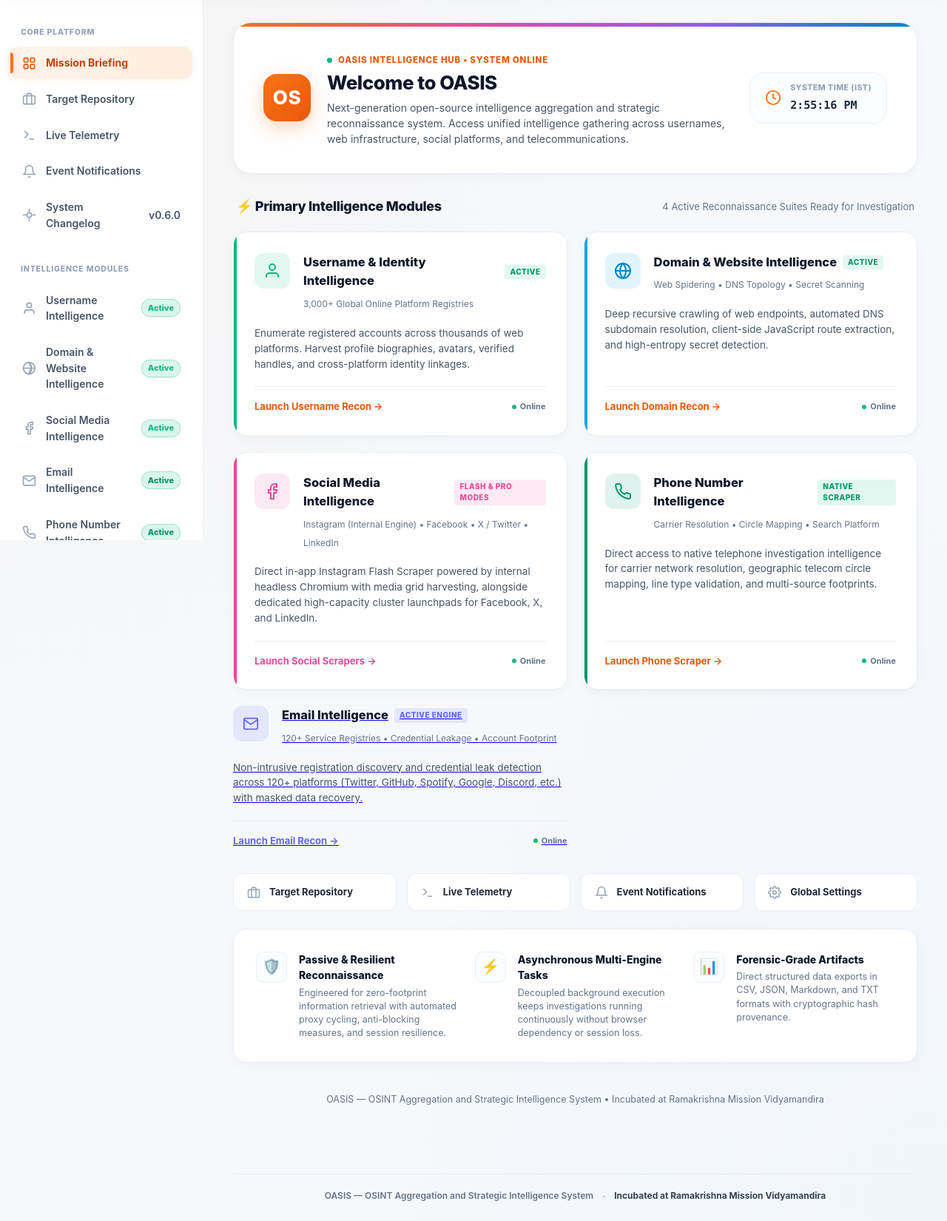
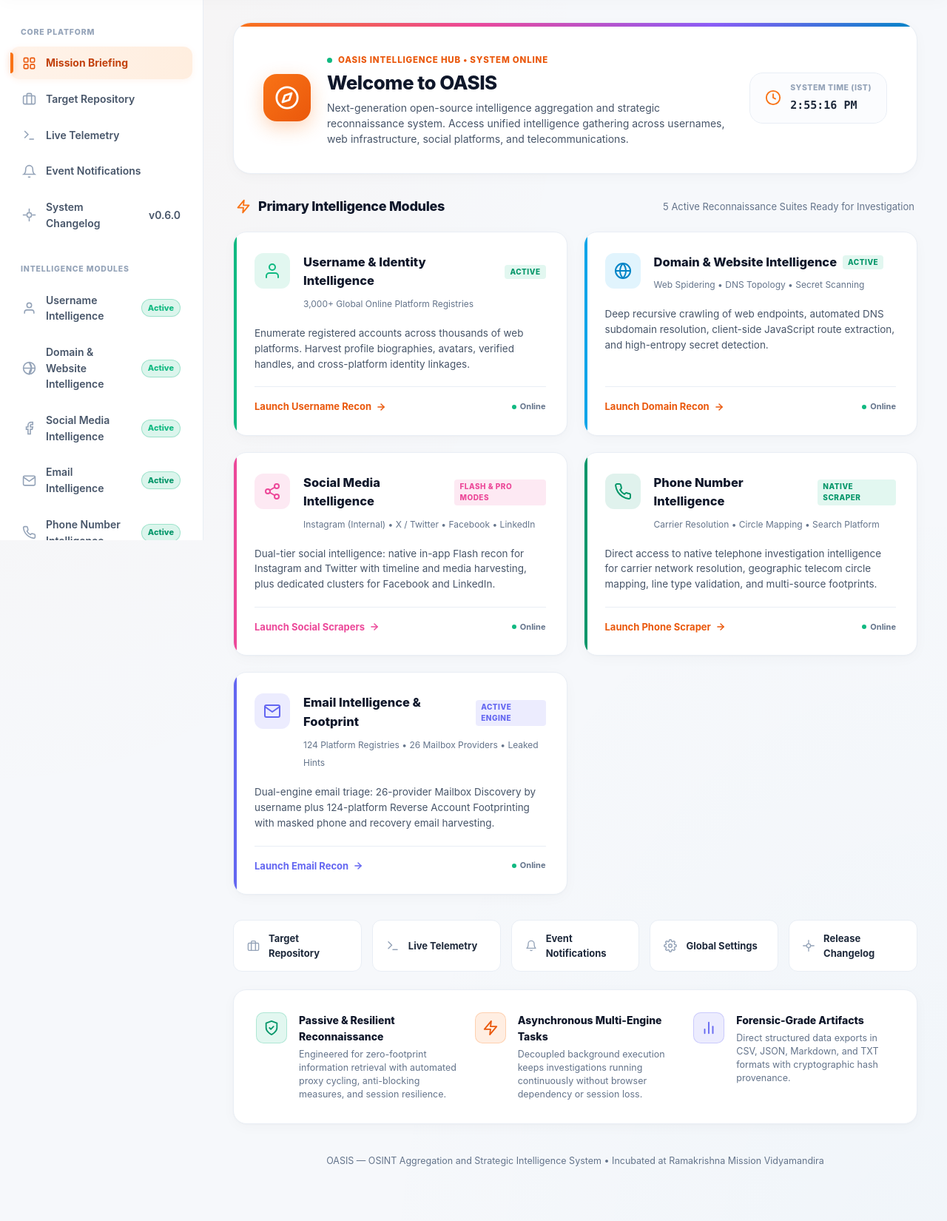
Before and after one commit to vidyamandira-faceoff/Oasis, a FastAPI app: page / in a window 1280 px wide. Shown: the part 70-1720 px from the top of the page at 74% size. Run offline with FastAPI, Linux system fonts and the light colour scheme; some libraries are stand-ins or nearby versions.

Commit message:
feat(dashboard): replace emojis with professional SVG iconography and align 5-module metrics

```diff
--- a/services/dashboard/backend/service.py
+++ b/services/dashboard/backend/service.py
@@ -7,8 +7,8 @@ from core.process_manager import RUNNING_PROCESSES
 def get_dashboard_summary():
     return {
         "active_investigations": 1,
-        "active_modules_count": "4 Active",
-        "connected_engines_count": "4 Ready",
+        "active_modules_count": "5 Active",
+        "connected_engines_count": "6 Ready",
         "active_engine_name": "OASIS Reconnaissance Platform",
         "system_status": "Operational",
         "compliance_tag": "PRODUCTION BUILD"
--- a/services/dashboard/frontend/templates/dashboard.html
+++ b/services/dashboard/frontend/templates/dashboard.html
@@ -198,6 +198,7 @@
   .card-domain-intel::before { background: #0ea5e9; }
   .card-social-intel::before { background: #ec4899; }
   .card-phone-intel::before { background: #059669; }
+  .card-email-intel::before { background: #6366f1; }
 
   .module-card-top {
     display: flex;
@@ -219,6 +220,7 @@
   .icon-blue-bg { background: rgba(14, 165, 233, 0.12); color: #0284c7; }
   .icon-pink-bg { background: rgba(236, 72, 153, 0.12); color: #ec4899; }
   .icon-emerald-bg { background: rgba(5, 150, 105, 0.12); color: #059669; }
+  .icon-indigo-bg { background: rgba(99, 102, 241, 0.12); color: #6366f1; }
 
   .module-card-title-group h3 {
     font-size: 16.5px;
@@ -334,9 +336,14 @@
   /* 5. Quick Tools & Operations Toolbar */
   .quick-ops-bar {
     display: grid;
-    grid-template-columns: repeat(4, 1fr);
+    grid-template-columns: repeat(5, 1fr);
     gap: 14px;
     margin-bottom: 24px;
+  }
+  @media (max-width: 1100px) {
+    .quick-ops-bar {
+      grid-template-columns: repeat(3, 1fr);
+    }
   }
   @media (max-width: 768px) {
     .quick-ops-bar {
@@ -389,7 +396,10 @@
     <div class="hero-welcome-card">
       <div class="hero-welcome-left">
         <div class="hero-logo-box">
-          OS
+          <svg width="34" height="34" viewBox="0 0 24 24" fill="none" stroke="currentColor" stroke-width="2" stroke-linecap="round" stroke-linejoin="round">
+            <circle cx="12" cy="12" r="10"></circle>
+            <polygon points="16.24 7.76 14.12 14.12 7.76 16.24 9.88 9.88 16.24 7.76"></polygon>
+          </svg>
         </div>
         <div>
           <div class="hero-greeting-tag">
@@ -420,14 +430,17 @@
     <!-- 2. Core Intelligence Modules Section -->
     <div class="section-heading-bar">
       <div class="section-heading-title">
-        <span>⚡ Primary Intelligence Modules</span>
+        <svg width="20" height="20" viewBox="0 0 24 24" fill="none" stroke="var(--ember-500)" stroke-width="2.2" stroke-linecap="round" stroke-linejoin="round">
+          <polygon points="13 2 3 14 12 14 11 22 21 10 12 10 13 2"></polygon>
+        </svg>
+        <span>Primary Intelligence Modules</span>
       </div>
       <div class="section-heading-sub">
-        4 Active Reconnaissance Suites Ready for Investigation
+        5 Active Reconnaissance Suites Ready for Investigation
       </div>
     </div>
 
-    <!-- 3. Core Modules 2x2 Grid -->
+    <!-- 3. Core Modules Grid -->
     <div class="modules-showcase-grid">
 
       <!-- Module 1: Username Intelligence -->
@@ -435,7 +448,7 @@
         <div>
           <div class="module-card-top">
             <div class="module-card-icon icon-green-bg">
-              <svg width="24" height="24" viewBox="0 0 24 24" fill="none" stroke="currentColor" stroke-width="2">
+              <svg width="24" height="24" viewBox="0 0 24 24" fill="none" stroke="currentColor" stroke-width="2" stroke-linecap="round" stroke-linejoin="round">
                 <path d="M20 21v-2a4 4 0 0 0-4-4H8a4 4 0 0 0-4 4v2"></path>
                 <circle cx="12" cy="7" r="4"></circle>
               </svg>
@@ -453,7 +466,10 @@
           </p>
         </div>
         <div class="module-card-footer">
-          <span class="module-action-cta">Launch Username Recon &rarr;</span>
+          <span class="module-action-cta">
+            Launch Username Recon
+            <svg width="14" height="14" viewBox="0 0 24 24" fill="none" stroke="currentColor" stroke-width="2.5" stroke-linecap="round" stroke-linejoin="round"><line x1="5" y1="12" x2="19" y2="12"></line><polyline points="12 5 19 12 12 19"></polyline></svg>
+          </span>
           <span class="module-status-chip"><span class="dot"></span> Online</span>
         </div>
       </a>
@@ -463,7 +479,7 @@
         <div>
           <div class="module-card-top">
             <div class="module-card-icon icon-blue-bg">
-              <svg width="24" height="24" viewBox="0 0 24 24" fill="none" stroke="currentColor" stroke-width="2">
+              <svg width="24" height="24" viewBox="0 0 24 24" fill="none" stroke="currentColor" stroke-width="2" stroke-linecap="round" stroke-linejoin="round">
                 <circle cx="12" cy="12" r="10"></circle>
                 <line x1="2" y1="12" x2="22" y2="12"></line>
                 <path d="M12 2a15.3 15.3 0 0 1 4 10 15.3 15.3 0 0 1-4 10 15.3 15.3 0 0 1-4-10 15.3 15.3 0 0 1 4-10z"></path>
@@ -482,7 +498,10 @@
           </p>
         </div>
         <div class="module-card-footer">
-          <span class="module-action-cta">Launch Domain Recon &rarr;</span>
+          <span class="module-action-cta">
+            Launch Domain Recon
+            <svg width="14" height="14" viewBox="0 0 24 24" fill="none" stroke="currentColor" stroke-width="2.5" stroke-linecap="round" stroke-linejoin="round"><line x1="5" y1="12" x2="19" y2="12"></line><polyline points="12 5 19 12 12 19"></polyline></svg>
+          </span>
           <span class="module-status-chip"><span class="dot"></span> Online</span>
         </div>
       </a>
@@ -492,8 +511,12 @@
         <div>
           <div class="module-card-top">
             <div class="module-card-icon icon-pink-bg">
-              <svg width="24" height="24" viewBox="0 0 24 24" fill="none" stroke="currentColor" stroke-width="2">
-                <path d="M18 2h-3a5 5 0 0 0-5 5v3H7v4h3v8h4v-8h3l1-4h-4V7a1 1 0 0 1 1-1h3z"></path>
+              <svg width="24" height="24" viewBox="0 0 24 24" fill="none" stroke="currentColor" stroke-width="2" stroke-linecap="round" stroke-linejoin="round">
+                <circle cx="18" cy="5" r="3"></circle>
+                <circle cx="6" cy="12" r="3"></circle>
+                <circle cx="18" cy="19" r="3"></circle>
+                <line x1="8.59" y1="13.51" x2="15.42" y2="17.49"></line>
+                <line x1="15.41" y1="6.51" x2="8.59" y2="10.49"></line>
               </svg>
             </div>
             <div class="module-card-title-group">
@@ -501,15 +524,18 @@
                 Social Media Intelligence
                 <span class="module-card-badge" style="background: rgba(236, 72, 153, 0.12); color: #ec4899;">Flash &amp; Pro Modes</span>
               </h3>
-              <span style="font-size: 12px; color: var(--slate-500);">Instagram (Internal Engine) &bull; Facebook &bull; X / Twitter &bull; LinkedIn</span>
+              <span style="font-size: 12px; color: var(--slate-500);">Instagram (Internal) &bull; X / Twitter &bull; Facebook &bull; LinkedIn</span>
             </div>
           </div>
           <p class="module-card-desc">
-            Direct in-app Instagram Flash Scraper powered by internal headless Chromium with media grid harvesting, alongside dedicated high-capacity cluster launchpads for Facebook, X, and LinkedIn.
+            Dual-tier social intelligence: native in-app Flash recon for Instagram and Twitter with timeline and media harvesting, plus dedicated clusters for Facebook and LinkedIn.
           </p>
         </div>
         <div class="module-card-footer">
-          <span class="module-action-cta" style="color: #ec4899;">Launch Social Scrapers &rarr;</span>
+          <span class="module-action-cta" style="color: #ec4899;">
+            Launch Social Scrapers
+            <svg width="14" height="14" viewBox="0 0 24 24" fill="none" stroke="currentColor" stroke-width="2.5" stroke-linecap="round" stroke-linejoin="round"><line x1="5" y1="12" x2="19" y2="12"></line><polyline points="12 5 19 12 12 19"></polyline></svg>
+          </span>
           <span class="module-status-chip"><span class="dot"></span> Online</span>
         </div>
       </a>
@@ -519,7 +545,7 @@
         <div>
           <div class="module-card-top">
             <div class="module-card-icon icon-emerald-bg">
-              <svg width="24" height="24" viewBox="0 0 24 24" fill="none" stroke="currentColor" stroke-width="2">
+              <svg width="24" height="24" viewBox="0 0 24 24" fill="none" stroke="currentColor" stroke-width="2" stroke-linecap="round" stroke-linejoin="round">
                 <path d="M22 16.92v3a2 2 0 0 1-2.18 2 19.79 19.79 0 0 1-8.63-3.07 19.5 19.5 0 0 1-6-6 19.79 19.79 0 0 1-3.07-8.67A2 2 0 0 1 4.11 2h3a2 2 0 0 1 2 1.72 12.84 12.84 0 0 0 .7 2.81 2 2 0 0 1-.45 2.11L8.09 9.91a16 16 0 0 0 6 6l1.27-1.27a2 2 0 0 1 2.11-.45 12.84 12.84 0 0 0 2.81.7A2 2 0 0 1 22 16.92z"></path>
               </svg>
             </div>
@@ -536,35 +562,41 @@
           </p>
         </div>
         <div class="module-card-footer">
-          <span class="module-action-cta">Launch Phone Scraper &rarr;</span>
+          <span class="module-action-cta">
+            Launch Phone Scraper
+            <svg width="14" height="14" viewBox="0 0 24 24" fill="none" stroke="currentColor" stroke-width="2.5" stroke-linecap="round" stroke-linejoin="round"><line x1="5" y1="12" x2="19" y2="12"></line><polyline points="12 5 19 12 12 19"></polyline></svg>
+          </span>
           <span class="module-status-chip"><span class="dot"></span> Online</span>
         </div>
       </a>
 
       <!-- Module 5: Email Intelligence -->
-      <a href="/services/email-intelligence" class="module-card">
+      <a href="/services/email-intelligence" class="module-feature-card card-email-intel">
         <div>
           <div class="module-card-top">
-            <div class="module-card-icon" style="background: rgba(99, 102, 241, 0.12); color: #6366f1;">
-              <svg width="22" height="22" viewBox="0 0 24 24" fill="none" stroke="currentColor" stroke-width="2">
+            <div class="module-card-icon icon-indigo-bg">
+              <svg width="24" height="24" viewBox="0 0 24 24" fill="none" stroke="currentColor" stroke-width="2" stroke-linecap="round" stroke-linejoin="round">
                 <path d="M4 4h16c1.1 0 2 .9 2 2v12c0 1.1-.9 2-2 2H4c-1.1 0-2-.9-2-2V6c0-1.1.9-2 2-2z"></path>
                 <polyline points="22,6 12,13 2,6"></polyline>
               </svg>
             </div>
             <div class="module-card-title-group">
               <h3>
-                Email Intelligence
+                Email Intelligence &amp; Footprint
                 <span class="module-card-badge" style="background: rgba(99, 102, 241, 0.12); color: #6366f1;">Active Engine</span>
               </h3>
-              <span style="font-size: 12px; color: var(--slate-500);">120+ Service Registries &bull; Credential Leakage &bull; Account Footprint</span>
+              <span style="font-size: 12px; color: var(--slate-500);">124 Platform Registries &bull; 26 Mailbox Providers &bull; Leaked Hints</span>
             </div>
           </div>
           <p class="module-card-desc">
-            Non-intrusive registration discovery and credential leak detection across 120+ platforms (Twitter, GitHub, Spotify, Google, Discord, etc.) with masked data recovery.
+            Dual-engine email triage: 26-provider Mailbox Discovery by username plus 124-platform Reverse Account Footprinting with masked phone and recovery email harvesting.
           </p>
         </div>
         <div class="module-card-footer">
-          <span class="module-action-cta" style="color: #6366f1;">Launch Email Recon &rarr;</span>
+          <span class="module-action-cta" style="color: #6366f1;">
+            Launch Email Recon
+            <svg width="14" height="14" viewBox="0 0 24 24" fill="none" stroke="currentColor" stroke-width="2.5" stroke-linecap="round" stroke-linejoin="round"><line x1="5" y1="12" x2="19" y2="12"></line><polyline points="12 5 19 12 12 19"></polyline></svg>
+          </span>
           <span class="module-status-chip"><span class="dot"></span> Online</span>
         </div>
       </a>
@@ -574,32 +606,42 @@
     <!-- 4. Quick Platform Navigation Shortcuts -->
     <div class="quick-ops-bar">
       <a href="/vault" class="quick-op-link">
-        <svg width="18" height="18" viewBox="0 0 24 24" fill="none" stroke="currentColor" stroke-width="2">
+        <svg width="18" height="18" viewBox="0 0 24 24" fill="none" stroke="currentColor" stroke-width="2" stroke-linecap="round" stroke-linejoin="round">
           <path d="M20 7H4a2 2 0 0 0-2 2v10a2 2 0 0 0 2 2h16a2 2 0 0 0 2-2V9a2 2 0 0 0-2-2z"></path>
           <path d="M16 21V5a2 2 0 0 0-2-2h-4a2 2 0 0 0-2 2v16"></path>
         </svg>
         <span>Target Repository</span>
       </a>
       <a href="/terminal" class="quick-op-link">
-        <svg width="18" height="18" viewBox="0 0 24 24" fill="none" stroke="currentColor" stroke-width="2">
+        <svg width="18" height="18" viewBox="0 0 24 24" fill="none" stroke="currentColor" stroke-width="2" stroke-linecap="round" stroke-linejoin="round">
           <polyline points="4 17 10 11 4 5"></polyline>
           <line x1="12" y1="19" x2="20" y2="19"></line>
         </svg>
         <span>Live Telemetry</span>
       </a>
       <a href="/notifications" class="quick-op-link">
-        <svg width="18" height="18" viewBox="0 0 24 24" fill="none" stroke="currentColor" stroke-width="2">
+        <svg width="18" height="18" viewBox="0 0 24 24" fill="none" stroke="currentColor" stroke-width="2" stroke-linecap="round" stroke-linejoin="round">
           <path d="M18 8A6 6 0 0 0 6 8c0 7-3 9-3 9h18s-3-2-3-9"></path>
           <path d="M13.73 21a2 2 0 0 1-3.46 0"></path>
         </svg>
         <span>Event Notifications</span>
       </a>
       <a href="/settings" class="quick-op-link">
-        <svg width="18" height="18" viewBox="0 0 24 24" fill="none" stroke="currentColor" stroke-width="2">
+        <svg width="18" height="18" viewBox="0 0 24 24" fill="none" stroke="currentColor" stroke-width="2" stroke-linecap="round" stroke-linejoin="round">
           <circle cx="12" cy="12" r="3"></circle>
           <path d="M19.4 15a1.65 1.65 0 0 0 .33 1.82l.06.06a2 2 0 0 1 0 2.83 2 2 0 0 1-2.83 0l-.06-.06a1.65 1.65 0 0 0-1.82-.33 1.65 1.65 0 0 0-1 1.51V21a2 2 0 0 1-2 2 2 2 0 0 1-2-2v-.09A1.65 1.65 0 0 0 9 19.4a1.65 1.65 0 0 0-1.82.33l-.06.06a2 2 0 0 1-2.83 0 2 2 0 0 1 0-2.83l.06-.06a1.65 1.65 0 0 0 .33-1.82 1.65 1.65 0 0 0-1.51-1H3a2 2 0 0 1-2-2 2 2 0 0 1 2-2h.09A1.65 1.65 0 0 0 4.6 9a1.65 1.65 0 0 0-.33-1.82l-.06-.06a2 2 0 0 1 0-2.83 2 2 0 0 1 2.83 0l.06.06a1.65 1.65 0 0 0 1.82.33H9a1.65 1.65 0 0 0 1-1.51V3a2 2 0 0 1 2-2 2 2 0 0 1 2 2v.09a1.65 1.65 0 0 0 1 1.51 1.65 1.65 0 0 0 1.82-.33l.06-.06a2 2 0 0 1 2.83 0 2 2 0 0 1 0 2.83l-.06.06a1.65 1.65 0 0 0-.33 1.82V9a1.65 1.65 0 0 0 1.51 1H21a2 2 0 0 1 2 2 2 2 0 0 1-2 2h-.09a1.65 1.65 0 0 0-1.51 1z"></path>
         </svg>
         <span>Global Settings</span>
+      </a>
+      <a href="/changelog" class="quick-op-link">
+        <svg width="18" height="18" viewBox="0 0 24 24" fill="none" stroke="currentColor" stroke-width="2" stroke-linecap="round" stroke-linejoin="round">
+          <circle cx="12" cy="12" r="4"></circle>
+          <line x1="1.05" y1="12" x2="7" y2="12"></line>
+          <line x1="17.01" y1="12" x2="22.96" y2="12"></line>
+          <line x1="12" y1="1.05" x2="12" y2="7"></line>
+          <line x1="12" y1="17.01" x2="12" y2="22.96"></line>
+        </svg>
+        <span>Release Changelog</span>
       </a>
     </div>
 
@@ -607,21 +649,36 @@
     <div class="platform-pillars-card">
       <div class="pillars-grid">
         <div class="pillar-item">
-          <div class="pillar-icon-box">🛡️</div>
+          <div class="pillar-icon-box" style="background: rgba(16, 185, 129, 0.12); color: #059669; border-color: rgba(16, 185, 129, 0.25);">
+            <svg width="22" height="22" viewBox="0 0 24 24" fill="none" stroke="currentColor" stroke-width="2" stroke-linecap="round" stroke-linejoin="round">
+              <path d="M12 22s8-4 8-10V5l-8-3-8 3v7c0 6 8 10 8 10z"></path>
+              <polyline points="9 12 11 14 15 10"></polyline>
+            </svg>
+          </div>
           <div class="pillar-info">
             <h4>Passive &amp; Resilient Reconnaissance</h4>
             <p>Engineered for zero-footprint information retrieval with automated proxy cycling, anti-blocking measures, and session resilience.</p>
           </div>
         </div>
         <div class="pillar-item">
-          <div class="pillar-icon-box">⚡</div>
+          <div class="pillar-icon-box" style="background: rgba(249, 115, 22, 0.12); color: #ea580c; border-color: rgba(249, 115, 22, 0.25);">
+            <svg width="22" height="22" viewBox="0 0 24 24" fill="none" stroke="currentColor" stroke-width="2" stroke-linecap="round" stroke-linejoin="round">
+              <polygon points="13 2 3 14 12 14 11 22 21 10 12 10 13 2"></polygon>
+            </svg>
+          </div>
           <div class="pillar-info">
             <h4>Asynchronous Multi-Engine Tasks</h4>
             <p>Decoupled background execution keeps investigations running continuously without browser dependency or session loss.</p>
           </div>
         </div>
         <div class="pillar-item">
-          <div class="pillar-icon-box">📊</div>
+          <div class="pillar-icon-box" style="background: rgba(99, 102, 241, 0.12); color: #6366f1; border-color: rgba(99, 102, 241, 0.25);">
+            <svg width="22" height="22" viewBox="0 0 24 24" fill="none" stroke="currentColor" stroke-width="2" stroke-linecap="round" stroke-linejoin="round">
+              <line x1="18" y1="20" x2="18" y2="10"></line>
+              <line x1="12" y1="20" x2="12" y2="4"></line>
+              <line x1="6" y1="20" x2="6" y2="14"></line>
+            </svg>
+          </div>
           <div class="pillar-info">
             <h4>Forensic-Grade Artifacts</h4>
             <p>Direct structured data exports in CSV, JSON, Markdown, and TXT formats with cryptographic hash provenance.</p>
@@ -645,7 +702,7 @@
     const clockEl = document.getElementById('live-clock-text');
     if (clockEl) {
       const now = new Date();
-      clockEl.innerText = now.toUTCString().split(' ')[4] + ' UTC';
+      clockEl.innerText = now.toLocaleTimeString('en-US', { timeZone: 'Asia/Kolkata', hour12: false }) + ' IST';
     }
   }
   setInterval(updateLiveClock, 1000);
```
